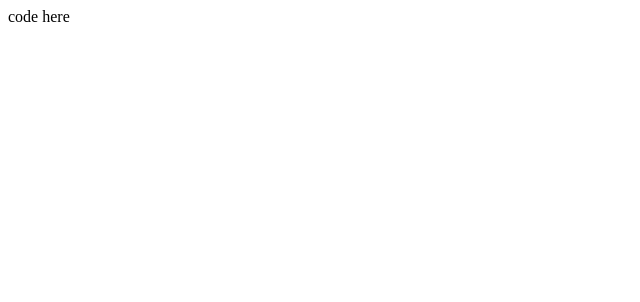
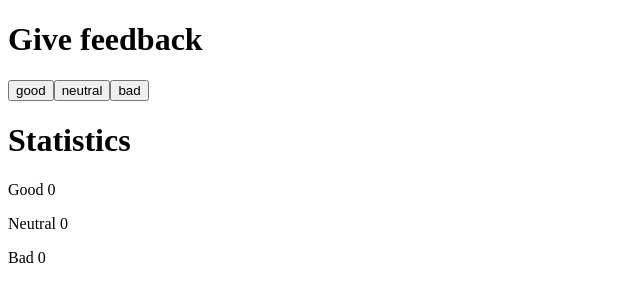
Before and after one commit to giulia-lir/HelsinkiUni_FullStackCourse, a React (Vite) app in the folder part1/unicafe/: page / in a window 1280 px wide. Shown: the top 302 px of the page, without its empty margins (0-640 px from the left). Built offline with nearby package versions, Linux system fonts and the light colour scheme.

Commit message:
Unicafe part1.6

```diff
--- a/part1/unicafe/src/App.jsx
+++ b/part1/unicafe/src/App.jsx
@@ -1,4 +1,12 @@
 import { useState } from 'react'
+
+const Title = (  {text} ) => <h1>{text}</h1>
+
+const Button = ({ handleClick, text }) => (
+  <button onClick={handleClick}>
+    {text}
+  </button>
+)
 
 const App = () => {
   // save clicks of each button to its own state
@@ -6,9 +14,32 @@
   const [neutral, setNeutral] = useState(0)
   const [bad, setBad] = useState(0)
 
+  const handleGoodClick = () => {
+    const updatedGood = good + 1
+    setGood(updatedGood)
+  }
+
+  const handleNeutralClick = () => {
+    const updatedNeutral = neutral + 1
+    setNeutral(updatedNeutral)
+  }
+
+  const handleBadClick = () => {
+    const updatedBad = bad + 1
+    setBad(updatedBad)
+  }
+
   return (
     <div>
-      code here
+      <Title text={'Give feedback'} />
+      <Button handleClick={handleGoodClick} text={'good'} />
+      <Button handleClick={handleNeutralClick} text={'neutral'} />
+      <Button handleClick={handleBadClick} text={'bad'} />
+
+      <Title text={'Statistics'} />
+      <p>Good {good}</p>
+      <p>Neutral {neutral}</p>
+      <p>Bad {bad}</p>
     </div>
   )
 }
```
